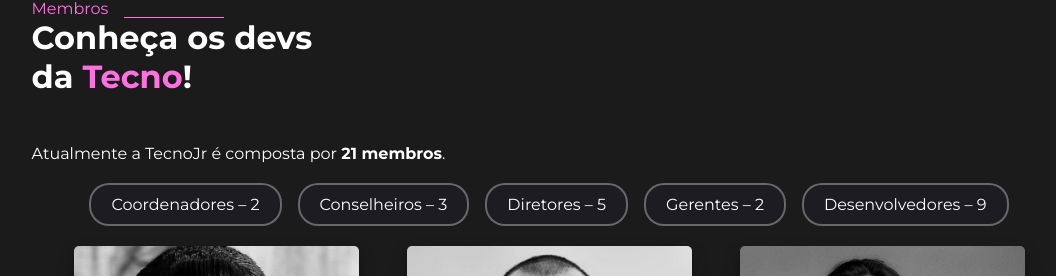
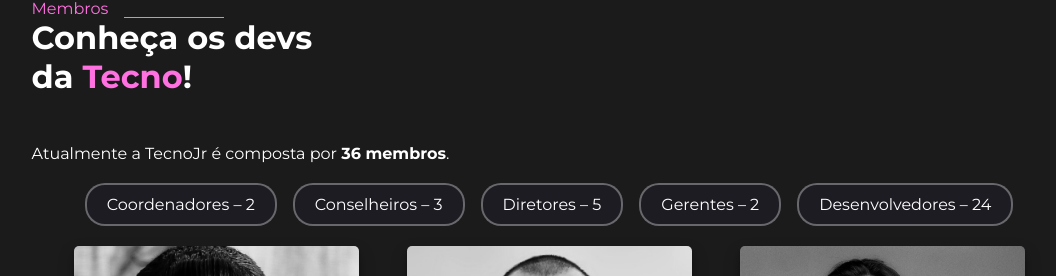
Before and after one commit to igorroc/tecno-site-2.0, a React (Vite) app in the folder tecno_site/: page /about in a window 1280 px wide. Shown: the part 1292-1568 px from the top of the page, without its empty margins (91-1147 px from the left). Built offline with nearby package versions, Linux system fonts and the light colour scheme.

Commit message:
[add]: New members

```diff
--- a/tecno_site/src/common/membersInfo.ts
+++ b/tecno_site/src/common/membersInfo.ts
@@ -170,6 +170,11 @@ export const memberList = [
 		],
 	},
 	{
+		name: "Beatriz Pereira",
+		role: "Membro",
+		links: [],
+	},
+	{
 		name: "Breno Vitório",
 		role: "Membro",
 		img: "breno.png",
@@ -185,6 +190,11 @@ export const memberList = [
 		name: "Bruno Felipe",
 		role: "Membro",
 		img: "bruno_felipe.png",
+		links: [],
+	},
+	{
+		name: "Bruno Silva",
+		role: "Membro",
 		links: [],
 	},
 	{
@@ -222,6 +232,11 @@ export const memberList = [
 		],
 	},
 	{
+		name: "Gabriella Oliveira",
+		role: "Membro",
+		links: [],
+	},
+	{
 		name: "Igor Nascimento",
 		role: "Membro",
 		img: "igor_nascimento.png",
@@ -245,9 +260,69 @@ export const memberList = [
 		links: [],
 	},
 	{
+		name: "Joabe Andrade",
+		role: "Membro",
+		links: [],
+	},
+	{
+		name: "Joabe Ferreira",
+		role: "Membro",
+		links: [],
+	},
+	{
+		name: "João P. Del Rey",
+		role: "Membro",
+		links: [],
+	},
+	{
+		name: "João P. Norberto",
+		role: "Membro",
+		links: [],
+	},
+	{
+		name: "João V. Leite",
+		role: "Membro",
+		links: [],
+	},
+	{
+		name: "Larissa de Brito",
+		role: "Membro",
+		links: [],
+	},
+	{
+		name: "Luiz Felipe",
+		role: "Membro",
+		links: [],
+	},
+	{
+		name: "Maria Eduarda",
+		role: "Membro",
+		links: [],
+	},
+	{
+		name: "Murilo Maia",
+		role: "Membro",
+		links: [],
+	},
+	{
+		name: "Pedro Elias",
+		role: "Membro",
+		links: [],
+	},
+	{
 		name: "Solana Ametista",
 		role: "Membro",
 		img: "solana.png",
+		links: [],
+	},
+	{
+		name: "Thompson Raul",
+		role: "Membro",
+		links: [],
+	},
+	{
+		name: "Valcírio III",
+		role: "Membro",
 		links: [],
 	},
 	{
```
